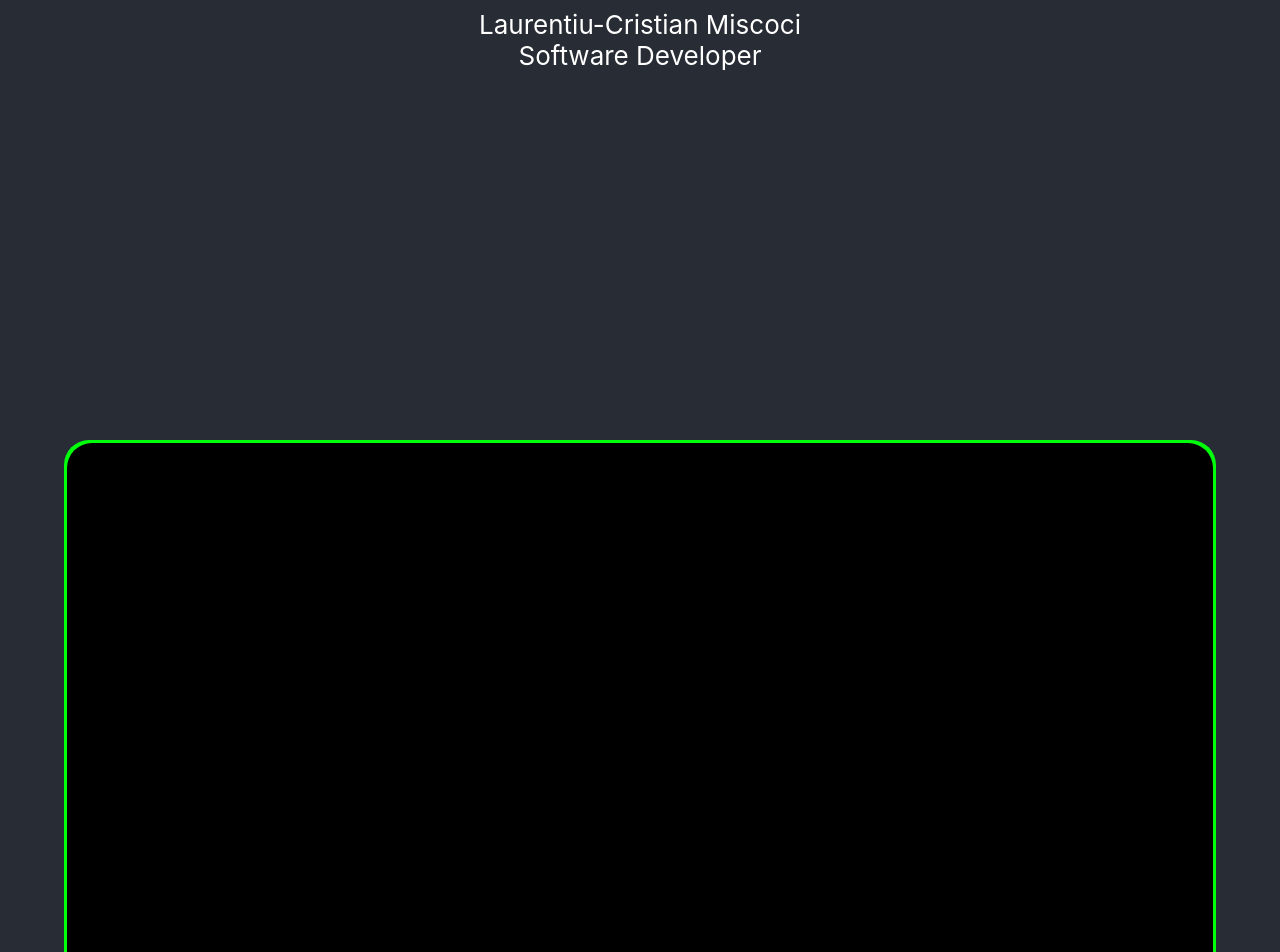
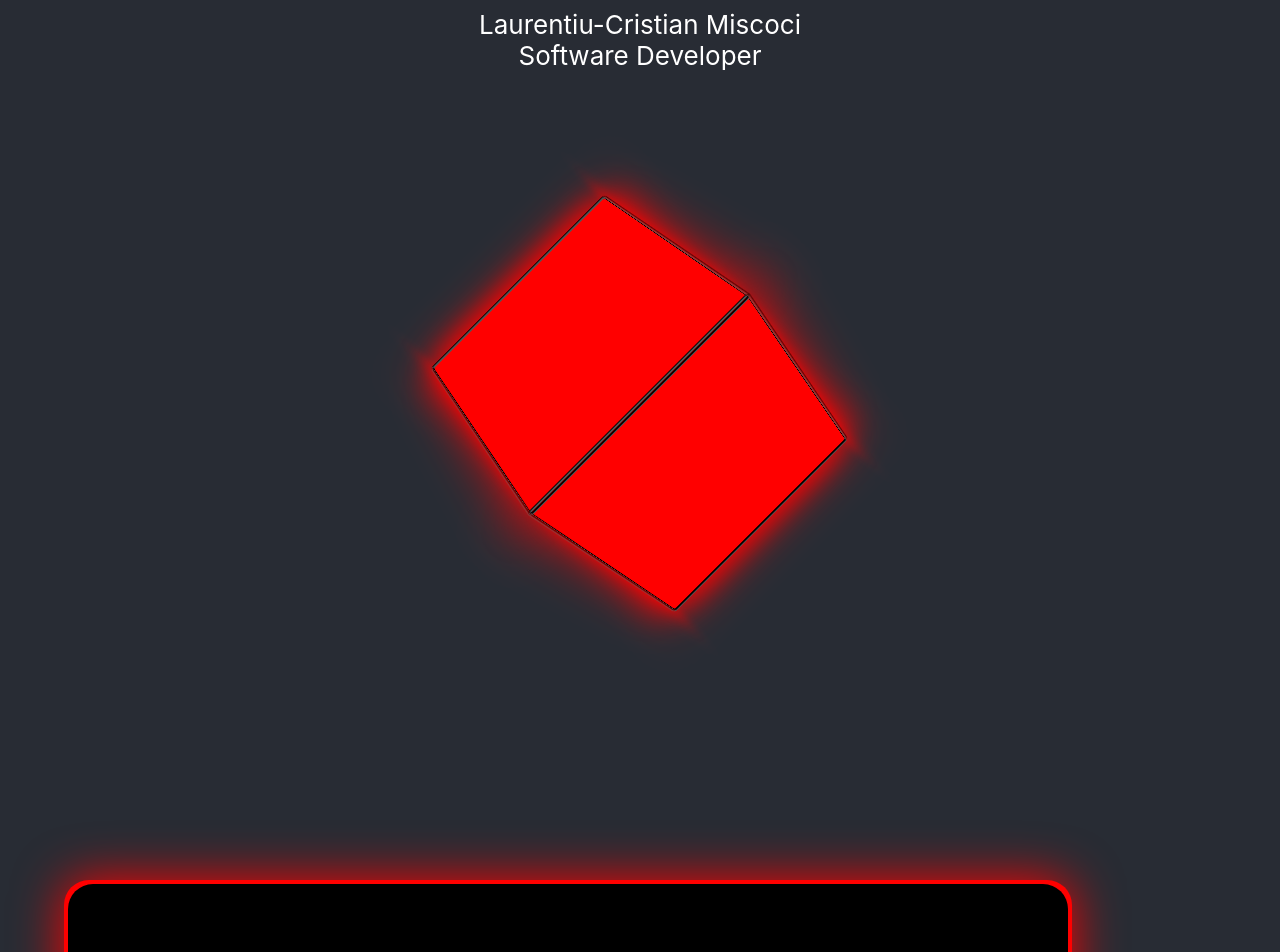
Before and after one commit to LaurenRuuyx/portfolioWebsite, a React (Create React App) app in the folder portfoliowebsite/: page / in a window 1280 px wide. Shown: the top 952 px of the page. Built offline with nearby package versions, Linux system fonts and the light colour scheme.

Commit message:
cubestuff

```diff
--- a/portfoliowebsite/package.json
+++ b/portfoliowebsite/package.json
@@ -7,6 +7,7 @@
     "@testing-library/react": "^13.4.0",
     "@testing-library/user-event": "^13.5.0",
     "react": "^18.2.0",
+    "react-animation-on-scroll": "^5.1.0",
     "react-dom": "^18.2.0",
     "react-scripts": "5.0.1",
     "web-vitals": "^2.1.4"
--- a/portfoliowebsite/src/App.css
+++ b/portfoliowebsite/src/App.css
@@ -1,6 +1,6 @@
 .App {
   background-color:#282c34;
-  min-height: 300vh;
+  min-height: 500vh;
   align-items: center;
 }
 
@@ -16,23 +16,93 @@
   text-align: center;
 }
 
+.cube-wrap {
+  --size: 30vmin;
+  position: fixed;
+  top: 50%;
+  left: 50%;
+  width: 0;
+  height: 0;
+  perspective: 100vmin;
+}
+.cube {
+  transform-style: preserve-3d;
+  transform: rotateX(0deg) rotateZ(45deg) rotateY(-45deg);
+  animation: cube 0.5s linear;
+  z-index: -1;
+}
+
+@keyframes cube {
+  to {
+    transform: rotateX(360deg) rotateZ(45deg) rotateY(-45deg);
+  }
+}
+
+.side {
+  animation: example 0.5s linear;
+  border-style: groove;
+  border-color: black;
+  border-radius: 5px;
+  position: absolute;
+  width: var(--size);
+  height: var(--size);
+  background-color: #eee;
+  backface-visibility: visible;
+  top: calc(var(--size) * -.5);
+  left: calc(var(--size) * -.5);
+}
+.top {
+
+  background-color: rgb(255,0,0);
+  transform: rotateX(90deg) translateZ(calc(var(--size) * .5));
+}
+.bottom {
+  background-color: rgb(255,0,0);
+  transform: rotateX(90deg) translateZ(calc(var(--size) * -.5));
+}
+.left {
+
+  background-color: rgb(255,0,0);
+  transform: rotateY(90deg) translateZ(calc(var(--size) * .5));
+}
+.right {
+
+  background-color: rgb(255,0,0);
+  transform: rotateY(90deg) translateZ(calc(var(--size) * -.5));
+}
+.front {
+
+  background-color: rgb(255,0,0);
+  transform: translateZ(calc(var(--size) * .5));
+}
+.back {
+
+  background-color: rgb(255,0,0);
+  transform: translateZ(calc(var(--size) * -.5));
+}
+
+
 .spacing-div {
-  min-height: 45vh;
+  min-height: 100vh;
 }
 
 
 .lightsDiv {
   display: flex;
+  position:relative;
   justify-content: center;
   align-content: center;
-  background-color: rgb(206, 22, 22);
+  background-color: rgb(255,0,0);
   margin-left: 5%;
   margin-right: 5%;
   border-radius:25px;
-  padding: 3px;
-  min-height: 100vh;
-  animation: example 2.5s linear;
+  padding: 4px;
+  height: 700px;
+  width: 1000px;
+  animation: example 0.5s linear;
   animation-iteration-count: infinite;
+  -webkit-box-shadow: 0 0 50px rgb(255,0,0);
+        box-shadow: 0 0 50px rgb(255,0,0);
 
 }
 
@@ -42,6 +112,11 @@
   min-height: 100%;
   min-width: 100%;
   z-index: 1;
+  color: white;
+  align-items: center;
+  display:flex;
+  justify-content: center;
+  font-size:100px;
 }
 
 
@@ -49,39 +124,64 @@
 @keyframes example{
   100%,0%{
     background-color: rgb(255,0,0);
+    box-shadow: 0 0 50px rgb(255,0,0);
   }
   8%{
     background-color: rgb(255,127,0);
+    box-shadow: 0 0 50px rgb(255,127,0);
   }
   16%{
     background-color: rgb(255,255,0);
+    box-shadow: 0 0 50px (255,255,0);
   }
   25%{
     background-color: rgb(127,255,0);
+    box-shadow: 0 0 50px rgb(127,255,0);
   }
   33%{
     background-color: rgb(0,255,0);
+    box-shadow: 0 0 50px (0,255,0);
   }
   41%{
     background-color: rgb(0,255,127);
+    box-shadow: 0 0 50px rgb(0,255,127);
   }
   50%{
     background-color: rgb(0,255,255);
+    box-shadow: 0 0 50px rgb(0,255,255);
   }
   58%{
     background-color: rgb(0,127,255);
+    box-shadow: 0 0 50px rgb(0,127,255);
   }
   66%{
     background-color: rgb(0,0,255);
+    box-shadow: 0 0 50px rgb(0,0,255);
   }
   75%{
     background-color: rgb(127,0,255);
+    box-shadow: 0 0 50px rgb(127,0,255);
   }
   83%{
     background-color: rgb(255,0,255);
+    box-shadow: 0 0 50px rgb(255,0,255);
   }
   91%{
     background-color: rgb(255,0,127);
+    box-shadow: 0 0 50px rgb(255,0,127);
   }
 
 }
+
+
+
+
+:root * {
+  /* Pause the animation */
+  animation-play-state: paused;
+  /* Bind the animation to scroll */
+  animation-delay: calc(var(--scroll) * -1s);
+  /* These last 2 properites clean up overshoot weirdness */
+  animation-iteration-count: infinite;
+  animation-fill-mode: both;
+}
--- a/portfoliowebsite/src/App.js
+++ b/portfoliowebsite/src/App.js
@@ -2,6 +2,10 @@ import logo from './logo.svg';
 import './App.css';
 
 function App() {
+  window.addEventListener('scroll', () => {
+    document.body.style.setProperty('--scroll',window.pageYOffset / (document.body.offsetHeight - window.innerHeight));
+  }, false);
+
   return (
     <div className="App">
       <header className="App-header">
@@ -9,6 +13,18 @@ function App() {
         <br></br>
         Software Developer
       </header>
+    <div class="progress"></div>
+      <div class="cube-wrap">
+      <div class="cube">
+      <div class="side top"></div>
+      <div class="side bottom"></div>
+      <div class="side front"></div>
+      <div class="side back"></div>
+      <div class="side left"></div>
+      <div class="side right"></div>
+      </div>
+    </div>
+
       <div className="spacing-div">
       </div>
       <div className="lightsDiv">
```
Also changed, not shown: 1 other file (tests, documents, lock files or other folders).
